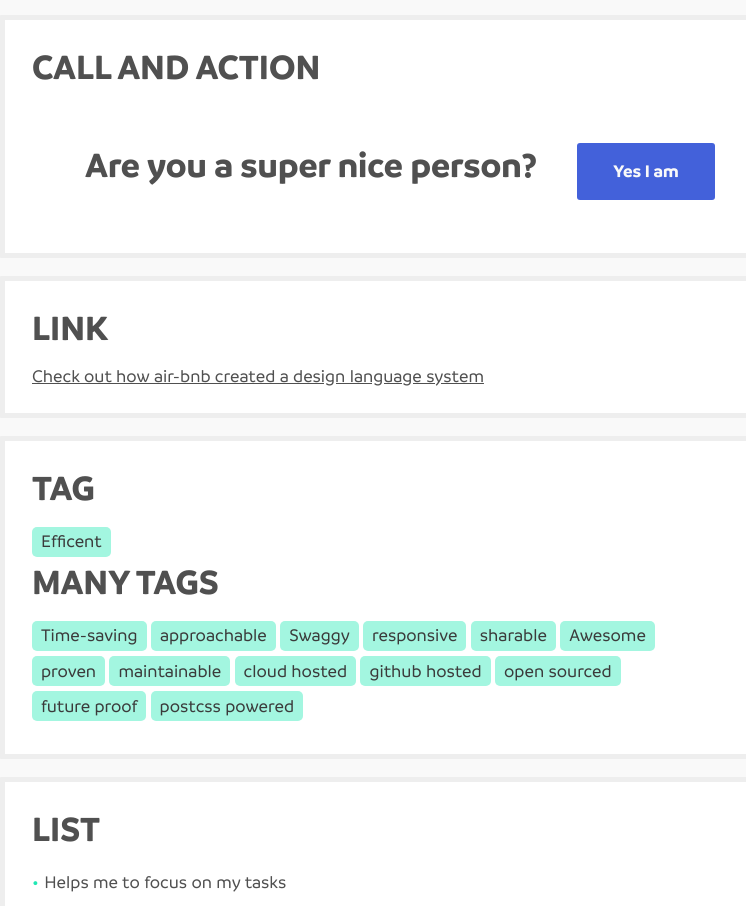
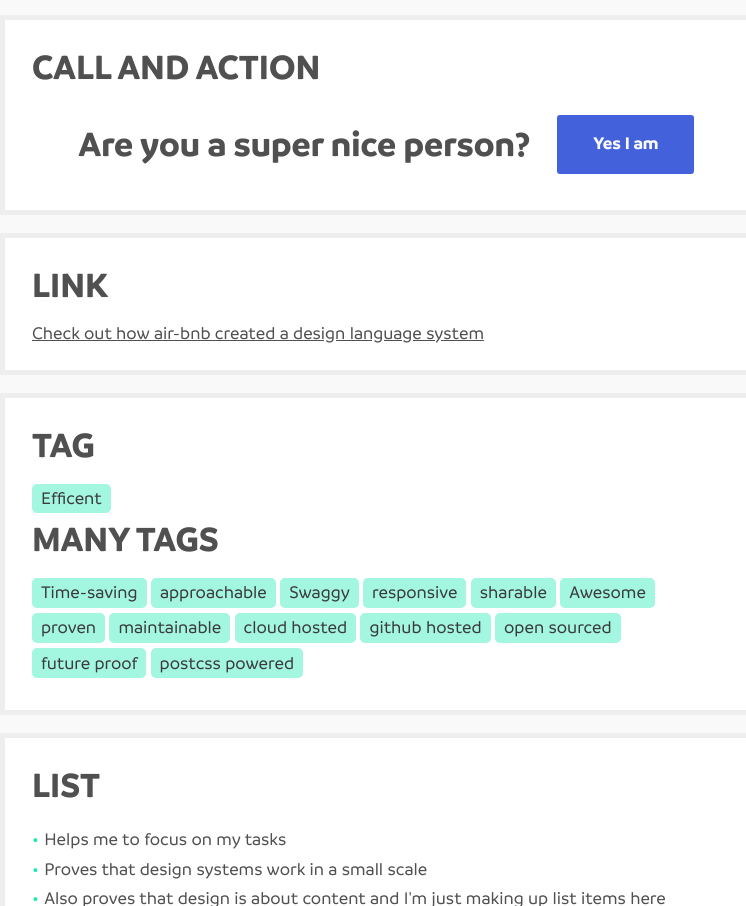
Before and after one commit to lassediercks/design, a website: page index.html in a window 1280 px wide. Shown: the part 2187-3093 px from the top of the page, without its empty margins (258-1004 px from the left). Drawn offline with Linux system fonts and the light colour scheme.

Commit message:
pattern: update call and action

```diff
--- a/lassediercks.css
+++ b/lassediercks.css
@@ -132,12 +132,20 @@ h3.ld-headline{
 
 .ld-call-and-action{
   text-align: center;
+  display: flex;
+  align-content: center;
+  justify-content: center;
+  flex-flow: row wrap;
 }
+.ld-call-and-action > *{
+  margin: .5em;
+}
+
 .ld-call-and-action__title{
   display: inline-block;
   font-size: 2em;
-  padding: .1em 1em;
 }
+
 .ld-tag{
   background: var(--ld-green--light);
   padding: .3em .5em;
```
Also changed, not shown: dist/lassediercks.css.
